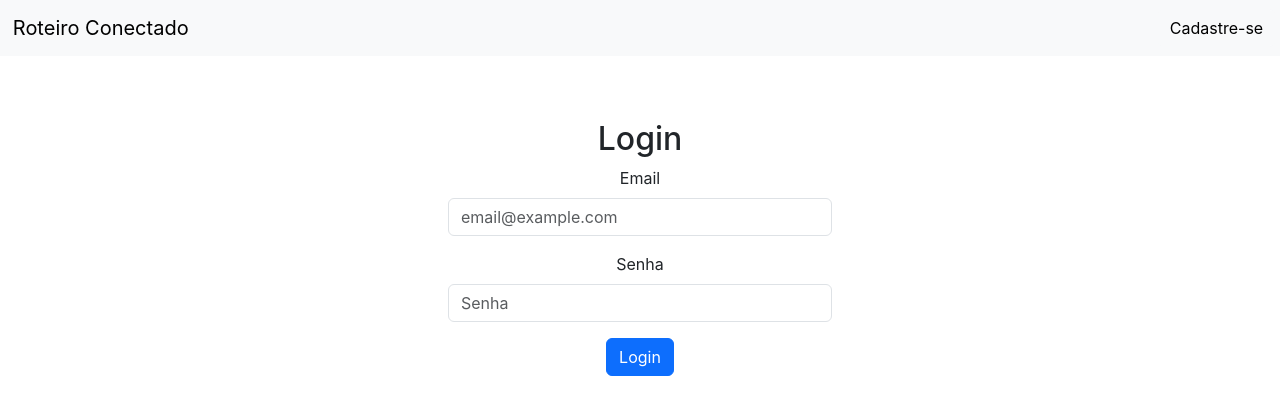
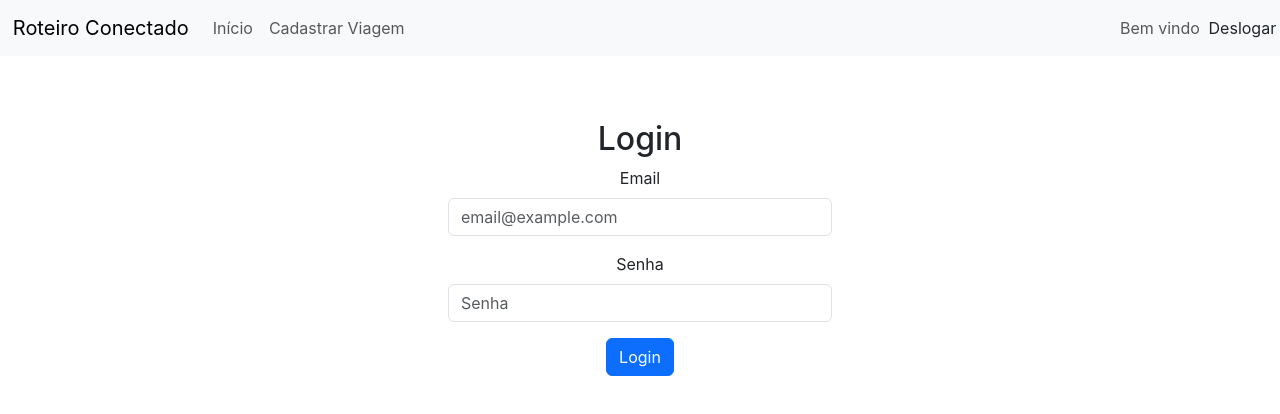
Before and after one commit to larissaoks/roteiro-conectado-front, a React (Create React App) app: page / in a window 1280 px wide. Shown: the top 414 px of the page. Built offline with nearby package versions, Linux system fonts and the light colour scheme; no server answers; sample sign-in values are in the browser's storage.

Commit message:
Atualização para aparecer a página inicial

```diff
--- a/src/VerifyToken.js
+++ b/src/VerifyToken.js
@@ -6,7 +6,7 @@ export async function verifyToken() {
     const res = await api.get("oauth2/verificaToken", {
       headers: { Authorization: `Bearer ${token}` },
     });
-    console.log("verifyToken", res.data, res.status);
+
     if (res.status === 200) {
       return res.data;
     } else {
--- a/src/components/NavigationBar.js
+++ b/src/components/NavigationBar.js
@@ -5,9 +5,9 @@ import { verifyToken } from "../VerifyToken";
 
 function NavigationBar() {
   const history = useNavigate();
-  const [user, setUser] = useState("");
+  //const [user, setUser] = useState("");
 
-  const auth = async () => {
+  /*   const auth = async () => {
     const result = await verifyToken();
     if (result.valid_token) {
       setUser(result.user);
@@ -15,14 +15,14 @@ function NavigationBar() {
       localStorage.removeItem("token");
       history("/");
     }
-  };
+  }; */
 
   function verificaTokenVazio() {
     const token = localStorage.getItem("token");
     if (token === null || token === undefined) {
       return true;
     } else {
-      auth();
+      //auth();
       return false;
     }
   }
@@ -58,7 +58,7 @@ function NavigationBar() {
             </Navbar.Brand>
             <Nav className="me-auto">
               <Nav.Link href="home">Início</Nav.Link>
-              <Nav.Link href="agendamento">Cadastrar Viagem</Nav.Link>
+              <Nav.Link href="cadastroViagem">Cadastrar Viagem</Nav.Link>
             </Nav>
             <Navbar.Toggle />
 
@@ -66,9 +66,7 @@ function NavigationBar() {
               style={{ marginRight: "0.3%" }}
               className="justify-content-end"
             >
-              <Navbar.Text style={{ marginRight: "1%" }}>
-                Bem vindo, {user}
-              </Navbar.Text>
+              <Navbar.Text style={{ marginRight: "1%" }}>Bem vindo</Navbar.Text>
               <Nav.Link onClick={() => deslogar()}>Deslogar</Nav.Link>
             </Navbar.Collapse>
           </>
--- a/src/components/usuario/loginComponent.js
+++ b/src/components/usuario/loginComponent.js
@@ -26,7 +26,7 @@ function LoginComponent() {
           },
         }
       );
-      if (res.status == 200) {
+      if (res.status === 200) {
         localStorage.setItem("token", res.data.Token);
         setTimeout(() => {
           history("/home");
```
